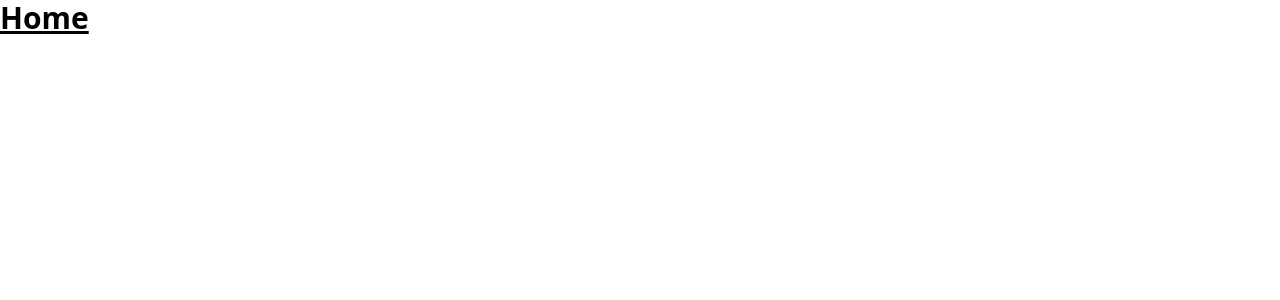
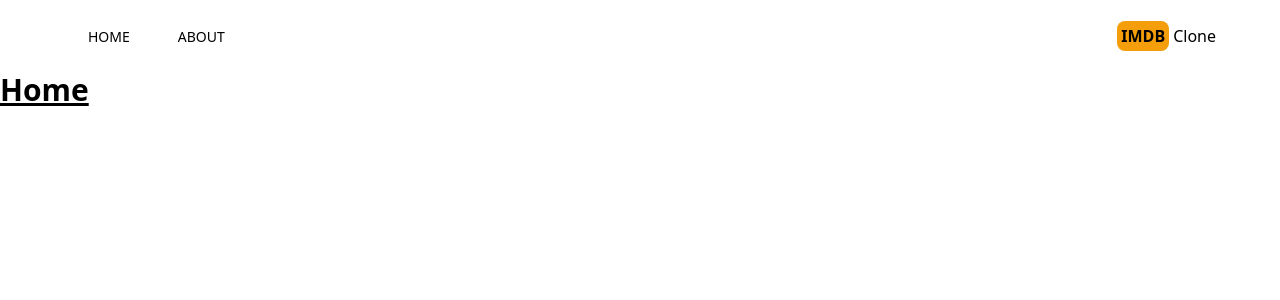
Before and after one commit to venkatsaireddy1234/imdb-clone, a Next.js app: page / in a window 1280 px wide. Shown: the top 300 px of the page. Built offline with nearby package versions, Linux system fonts and the light colour scheme.

Commit message:
Created the Header section

```diff
--- a/package.json
+++ b/package.json
@@ -9,11 +9,13 @@
     "lint": "next lint"
   },
   "dependencies": {
+    "@react-icons/all-files": "^4.1.0",
     "eslint": "8.38.0",
     "eslint-config-next": "13.3.0",
     "next": "13.3.0",
     "react": "18.2.0",
-    "react-dom": "18.2.0"
+    "react-dom": "18.2.0",
+    "react-icons": "^4.8.0"
   },
   "devDependencies": {
     "autoprefixer": "^10.4.14",
--- a/src/app/layout.js
+++ b/src/app/layout.js
@@ -1,3 +1,4 @@
+import Header from '../components/Header'
 import './globals.css'
 
 export const metadata = {
@@ -8,7 +9,12 @@
 export default function RootLayout({ children }) {
   return (
     <html lang="en">
-      <body>{children}</body>
+      <body>
+        {/* {NavBar}
+        {Search} */}
+        <Header />
+        {children}
+      </body>
     </html>
-  )
+  );
 }
--- /dev/null
+++ b/src/components/Header.jsx
@@ -0,0 +1,28 @@
+import React from "react";
+import MenuBar from "./MenuBar";
+import { AiFillHome } from "react-icons/ai";
+import { BsFillInfoCircleFill } from "react-icons/bs";
+import Link from "next/link";
+
+export default function Header() {
+  return (
+    <div className="flex items-center justify-between mx-2 sm:mx-auto max-w-6xl py-6">
+      <div className="flex ">
+        <MenuBar title="HOME" address="/" Icon={AiFillHome} />
+        <MenuBar title="ABOUT" address="/about" Icon={BsFillInfoCircleFill} />
+      </div>
+      <div>
+        <Link href="">
+          <h2 className=" ">
+            <span className="font-bold bg-amber-500 px-1 py-1 rounded-lg mr-1">
+              IMDB
+            </span>
+            <span className="">
+              Clone
+            </span>
+          </h2>
+        </Link>
+      </div>
+    </div>
+  );
+}
--- /dev/null
+++ b/src/components/MenuBar.js
@@ -0,0 +1,13 @@
+import Link from 'next/link'
+import React from 'react'
+
+export default function MenuBar({title,address,Icon}) {
+  return (
+    <div>
+      <Link href={address} className="mx-4 lg:mx-6 hover:text-amber-600">
+        <Icon className="text-2xl sm:hidden mx-4" />
+        <p className="hidden sm:inline my-2 text-sm">{title}</p>
+      </Link>
+    </div>
+  );
+}
```
Also changed, not shown: 1 other file (tests, documents, lock files or other folders).
